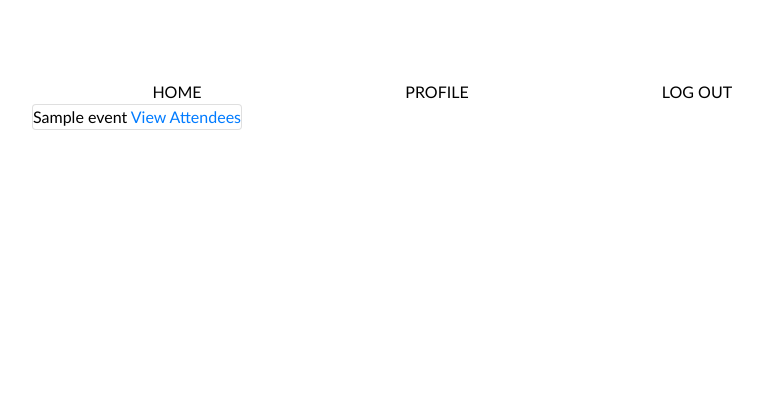
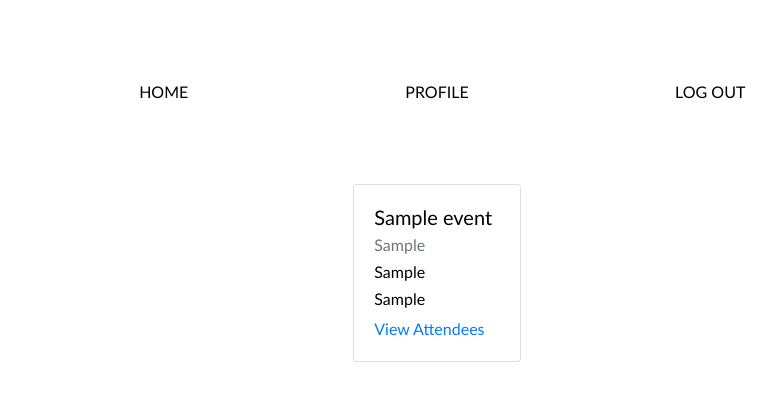
Before and after one commit to merobi-hub/attendance-tracker, a Flask app: page /profile in a window 1280 px wide. Shown: the top 401 px of the page, without its empty margins (203-980 px from the left). Run offline with Flask 2, Linux system fonts and the light colour scheme; a user stored in the database is signed in; tables that the repository leaves empty hold one stand-in row (values such as "Sample post"); some libraries are stand-ins or nearby versions.

Commit message:
bootstrap styling of home and profile routes

```diff
--- a/attendance/site/site_templates/profile.html
+++ b/attendance/site/site_templates/profile.html
@@ -1,19 +1,22 @@
 {% extends 'base.html' %}
 
 {% block content %}
-
-{% for host_event in host_events %}
-
-<div class="row">
-    <div class="card">
-        <div>
-            {{host_event.title}}
-            {{host_event.day_time}}
-            <a href="{{ url_for('site.event', id=host_event.id) }}">View Attendees</a>
+<div class="container" id="profile-container">
+    {% for host_event in host_events %}
+        <div class="row" id="profile-row">
+            <div class="col-md-6" id="profile-col">
+                <div class="card" id="profile-event-card">
+                    <div class="card-body">
+                        <h5 class="card-title">{{host_event.title}}</h5>
+                        <h6 class="card-subtitle mb-2 text-muted">{{host_event.host}}</h6>
+                        <h6 class="card-text">{{host_event.day}}</h6>
+                        <h6 class="card-text">{{host_event.other}}</h6>
+                        <a href="{{ url_for('site.event', id=host_event.id) }}" class="card-link">View Attendees</a>
+                    </div>
+                </div>
+            </div>
         </div>
-    </div>
+    {% endfor %}
 </div>
 
-{% endfor %}
-
 {% endblock content %}
--- a/attendance/static/css/main.css
+++ b/attendance/static/css/main.css
@@ -2,6 +2,8 @@ body {
     color: black;
     font-family: 'Gill Sans', 'Gill Sans MT', Calibri, 'Trebuchet MS', sans-serif
 }
+
+/* Nav */
 
 #nav-container {
     width: 100%;
@@ -23,29 +25,40 @@ body {
     margin-top: 10vh;
 }
 
-#button-div {
-    width: 100%
-}
-
-#new-event-button {
-    width: 50%;
-    margin: 0 auto;
-    margin-top: 10vh;
-}
-
 #nav-link {
     text-decoration: none;
     color:black;
 }
 
+/* Event Button */
+
+#button-div {
+    margin-top: 10vh;
+    width: 100%;
+}
+
+#button-col {
+    text-align: center;
+}
+
+#button-row {
+    width: 50%;
+    margin: 0 auto
+}
+
 #create-btn {
-    width: 50%;
-    margin-left: 25%;
+    /* width: 50%;
+    margin-left: 25%; */
+    /* width: 50%; */
+    /* margin: 0 auto;
+    margin-top: 10vh;  */
 }
 
 #event-container {
     margin-top: 10vh
 }
+
+/* event.html */
 
 #participant-list {
     margin-top: 10vh
@@ -66,13 +79,40 @@ body {
     margin: 0 auto
 }
 
+/* index.html */
+
 .events-container {
     margin-top: 10vh;
     width: 100%
 }
 
 #events-row {
-    text-align: center;
+    /* text-align: center; */
     width: 50%;
     margin: 0 auto
 }
+
+#events-col {
+    margin: 0 auto;
+}
+
+/* Profile */
+
+#profile-event-card {
+    margin-top: 10vh;
+}
+
+#profile-container {
+    width: 100%
+}
+
+#profile-row {
+    width: 50%;
+    margin: 0 auto;
+
+}
+
+#profile-col {
+    margin: 0 auto;
+    /* text-align: center */
+}
```
Also changed, not shown: attendance/site/site_templates/index.html (+11 -9 lines), app.db.
